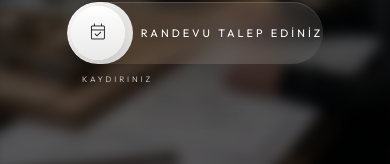
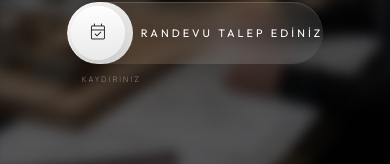
Before and after one commit to deqoin-website/Deqoin-new, a Next.js app: page / in a window 390 px wide. Shown: the part 501-665 px from the top of the page. Built offline with nearby package versions, Linux system fonts and the light colour scheme; no server answers; the database is empty; a web font is replaced by a local one.

Commit message:
Refine swipe hint styling

```diff
--- a/app/globals.css
+++ b/app/globals.css
@@ -579,14 +579,15 @@ video {
 }
 
 .swipe-appointment-hint {
-  color: rgba(255, 255, 255, 0.78);
-  font-family: var(--font-display), sans-serif;
-  font-size: 0.56rem;
-  letter-spacing: 0.42em;
+  color: rgba(255, 255, 255, 0.52);
+  font-family: var(--font-body), sans-serif;
+  font-size: 0.54rem;
+  font-weight: 300;
+  letter-spacing: 0.3em;
   text-transform: uppercase;
   padding-left: 0.95rem;
   user-select: none;
-  text-shadow: 0 1px 10px rgba(0, 0, 0, 0.3);
+  text-shadow: 0 1px 8px rgba(0, 0, 0, 0.18);
 }
 
 .swipe-appointment-button.compact .swipe-appointment-label {
@@ -611,8 +612,8 @@ video {
   }
 
   .swipe-appointment-hint {
-    font-size: 0.5rem;
-    letter-spacing: 0.36em;
+    font-size: 0.48rem;
+    letter-spacing: 0.28em;
   }
 }
 
```
